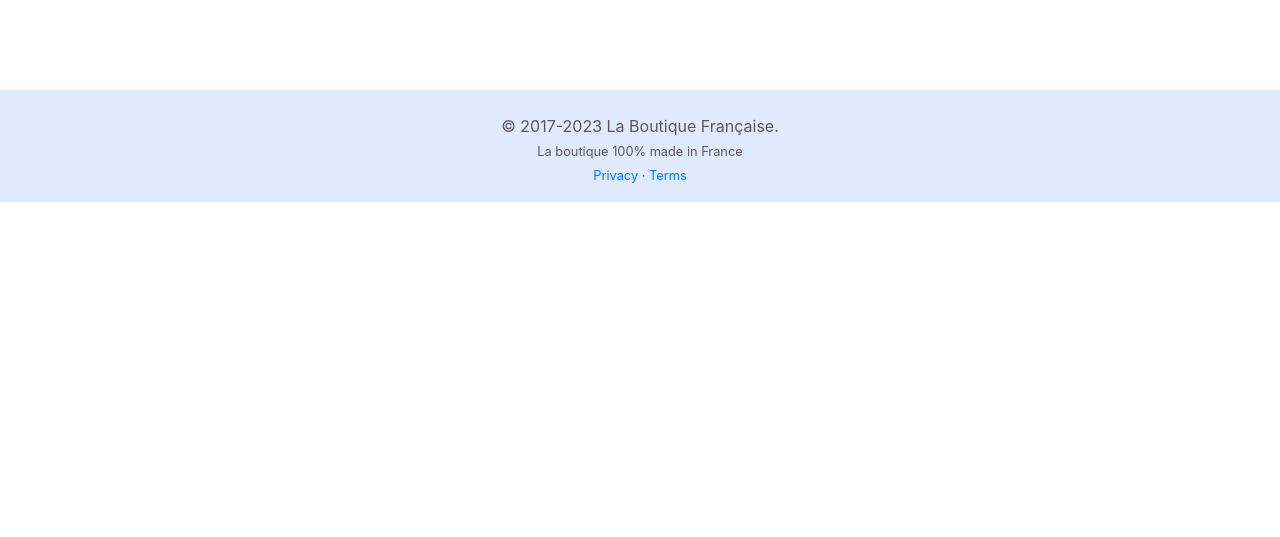
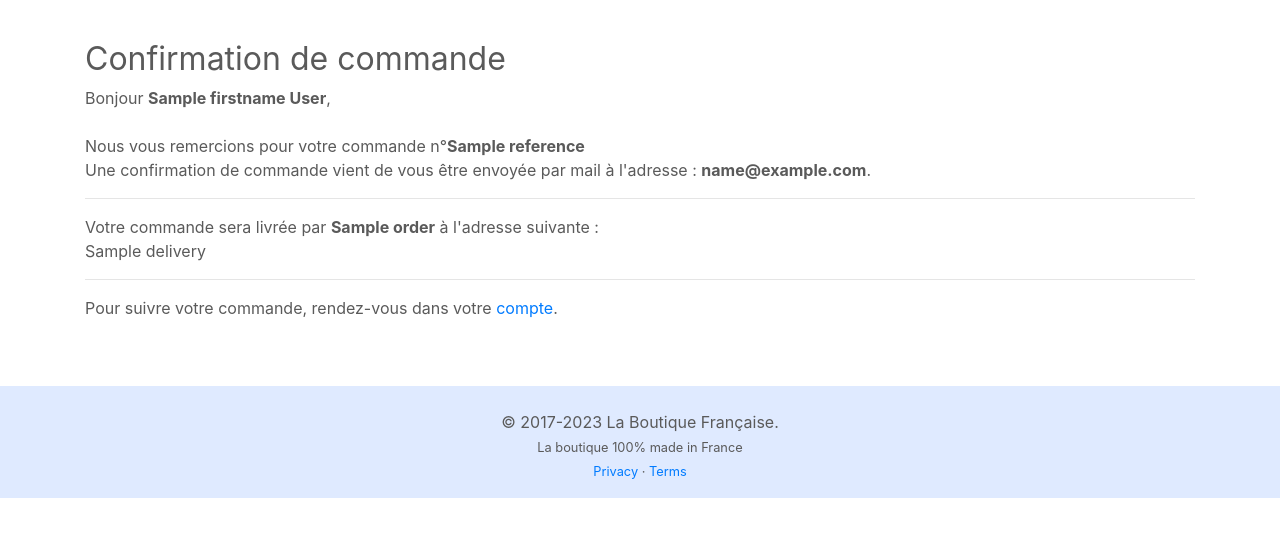
Before and after one commit to Vinyug/la-boutique-francaise, a Symfony app: template templates/order_validate/index.html.twig in a window 1280 px wide. Shown: the part 56-593 px from the top of the page. Run offline with Twig, Linux system fonts and the light colour scheme; the template is opened without the code that fills it: most values are stand-ins (such as "Sample title", 1, 10 or a date in 2020); some libraries are stand-ins or nearby versions.

Commit message:
OrderSuccessController : update name controller, and twig

```diff
--- a/src/Controller/OrderValidateController.php
+++ b/src/Controller/OrderSuccessController.php
@@ -8,7 +8,7 @@
 use Symfony\Component\HttpFoundation\Response;
 use Symfony\Component\Routing\Annotation\Route;
 
-class OrderValidateController extends AbstractController
+class OrderSuccessController extends AbstractController
 {
     private $entityManager;
 
--- a/templates/order_validate/index.html.twig
+++ b/templates/order_validate/index.html.twig
@@ -3,5 +3,17 @@
 {% block title %}Confirmation de commande - La Boutique Française{% endblock %}
 
 {% block content %}
-    {{ dump(order) }}
+    <h2>Confirmation de commande</h2>
+    <p>
+        Bonjour <strong>{{ order.user.firstname }} {{ order.user.lastname }}</strong>, <br><br>
+        Nous vous remercions pour votre commande n°<strong>{{ order.reference }}</strong> <br>
+        Une confirmation de commande vient de vous être envoyée par mail à l'adresse : <strong>{{ order.user.email }}</strong>.
+        <hr>
+        Votre commande sera livrée par <strong>{{ order.carrierName }}</strong> à l'adresse suivante : <br>
+        {{ order.delivery|raw }}
+        <hr>
+        Pour suivre votre commande, rendez-vous dans votre <a href="{{ path('app_account') }}">compte</a>.
+    </p>
+
+
 {% endblock %}
```
